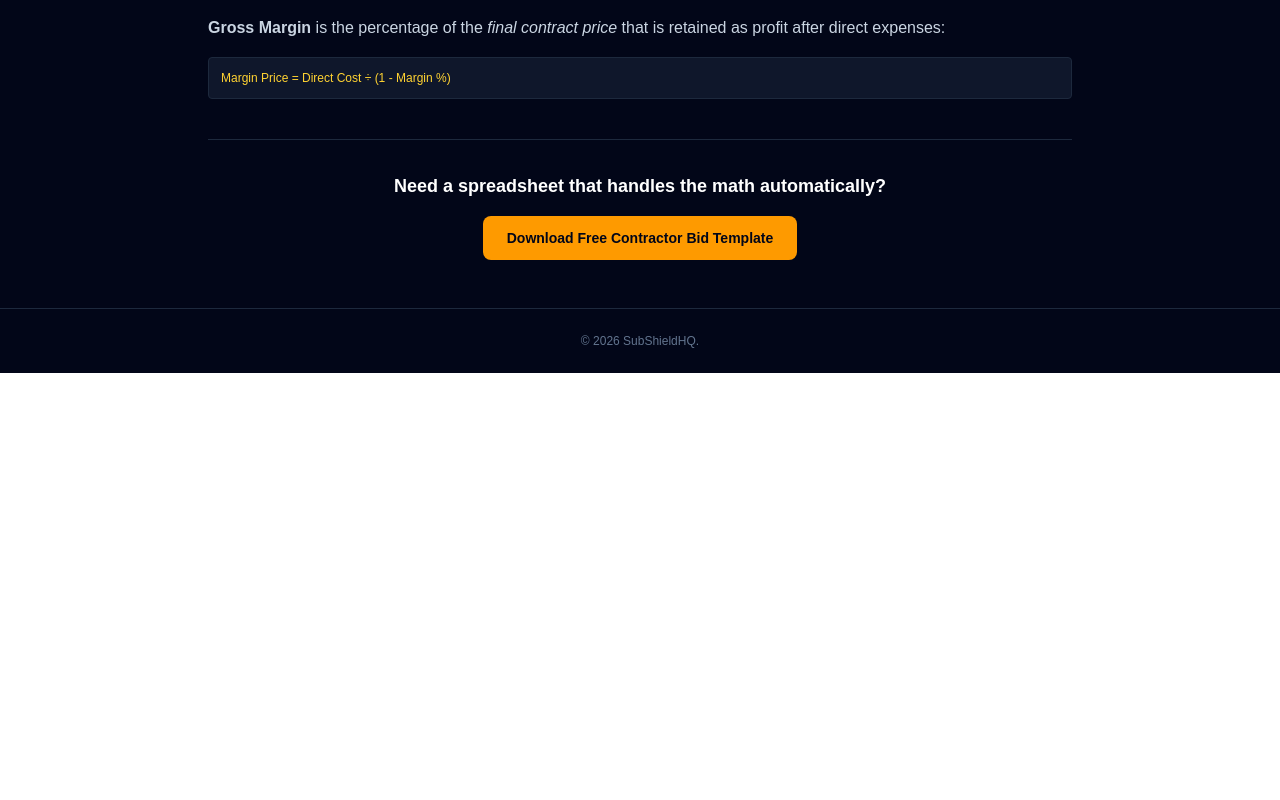
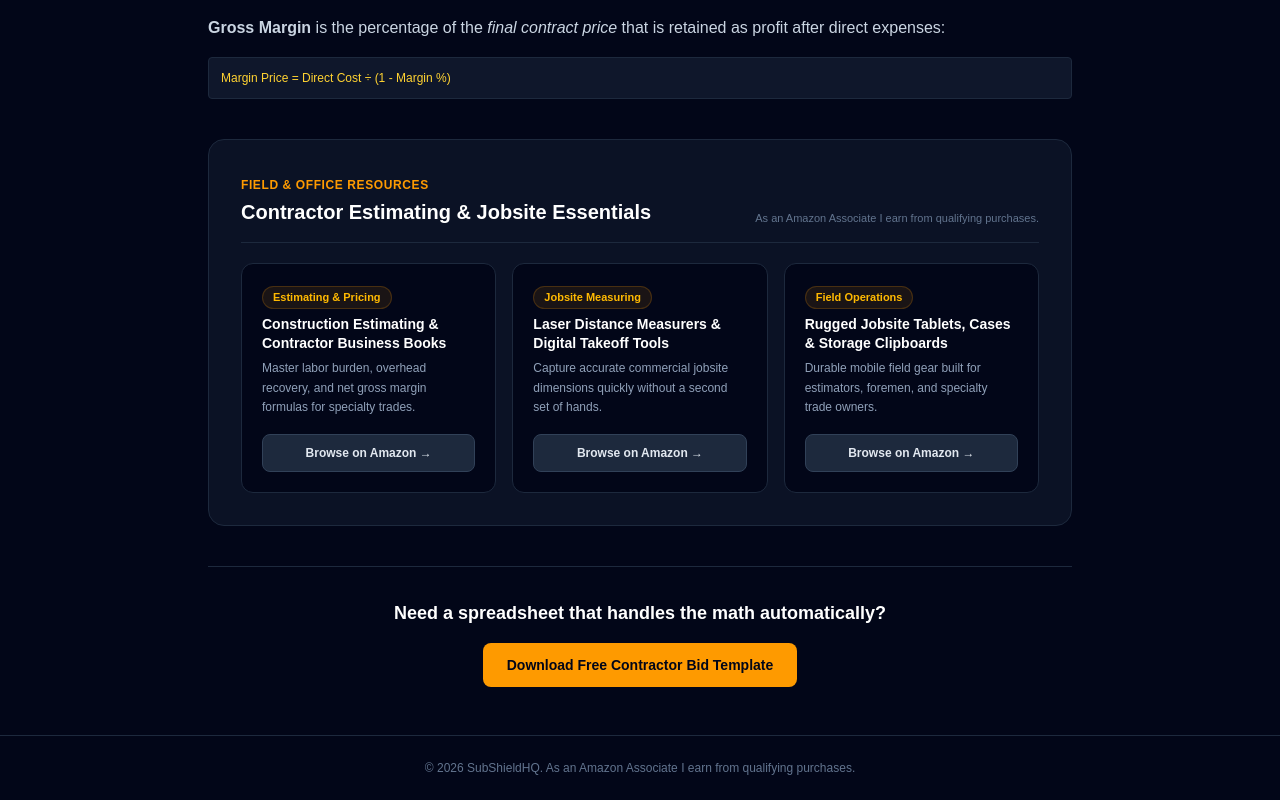
Before and after one commit to Waylonaho/subshield, a Next.js app: page /guides/markup-vs-margin-construction in a window 1280 px wide. Shown: the part 889-1689 px from the top of the page. Before the commit the page ends 1262 px from the top, so only its background shows below. Built offline with nearby package versions, Linux system fonts and the light colour scheme.

Commit message:
Enhance page with AffiliateGearSection and footer update
Added AffiliateGearSection component for estimating resources and updated footer to include Amazon Associate disclosure.

```diff
--- a/app/guides/markup-vs-margin-construction/page.tsx
+++ b/app/guides/markup-vs-margin-construction/page.tsx
@@ -2,6 +2,7 @@
 
 import { useState } from "react";
 import Link from "next/link";
+import AffiliateGearSection from "@/components/AffiliateGearSection";
 
 export default function MarkupVsMarginGuide() {
   const [jobCost, setJobCost] = useState<number>(10000);
@@ -109,7 +110,7 @@ export default function MarkupVsMarginGuide() {
           </div>
 
           <p className="text-xs text-slate-400 italic">
-            In this example, confusing markup with margin leaves
+            In this example, confusing markup with margin leaves{" "}
             <strong className="text-amber-400"> ${(marginPrice - markupPrice).toLocaleString(undefined, { maximumFractionDigits: 0 })}</strong> of unrecovered revenue on the table.
           </p>
         </div>
@@ -132,6 +133,9 @@ export default function MarkupVsMarginGuide() {
           </div>
         </section>
 
+        {/* Estimating Resources */}
+        <AffiliateGearSection context="estimating" />
+
         <section className="border-t border-slate-800 pt-8 text-center space-y-4">
           <h3 className="text-lg font-bold text-white">Need a spreadsheet that handles the math automatically?</h3>
           <Link
@@ -144,7 +148,7 @@ export default function MarkupVsMarginGuide() {
       </main>
 
       <footer className="border-t border-slate-800 py-6 text-center text-xs text-slate-500">
-        © {new Date().getFullYear()} SubShieldHQ.
+        © {new Date().getFullYear()} SubShieldHQ. As an Amazon Associate I earn from qualifying purchases.
       </footer>
     </div>
   );
```
